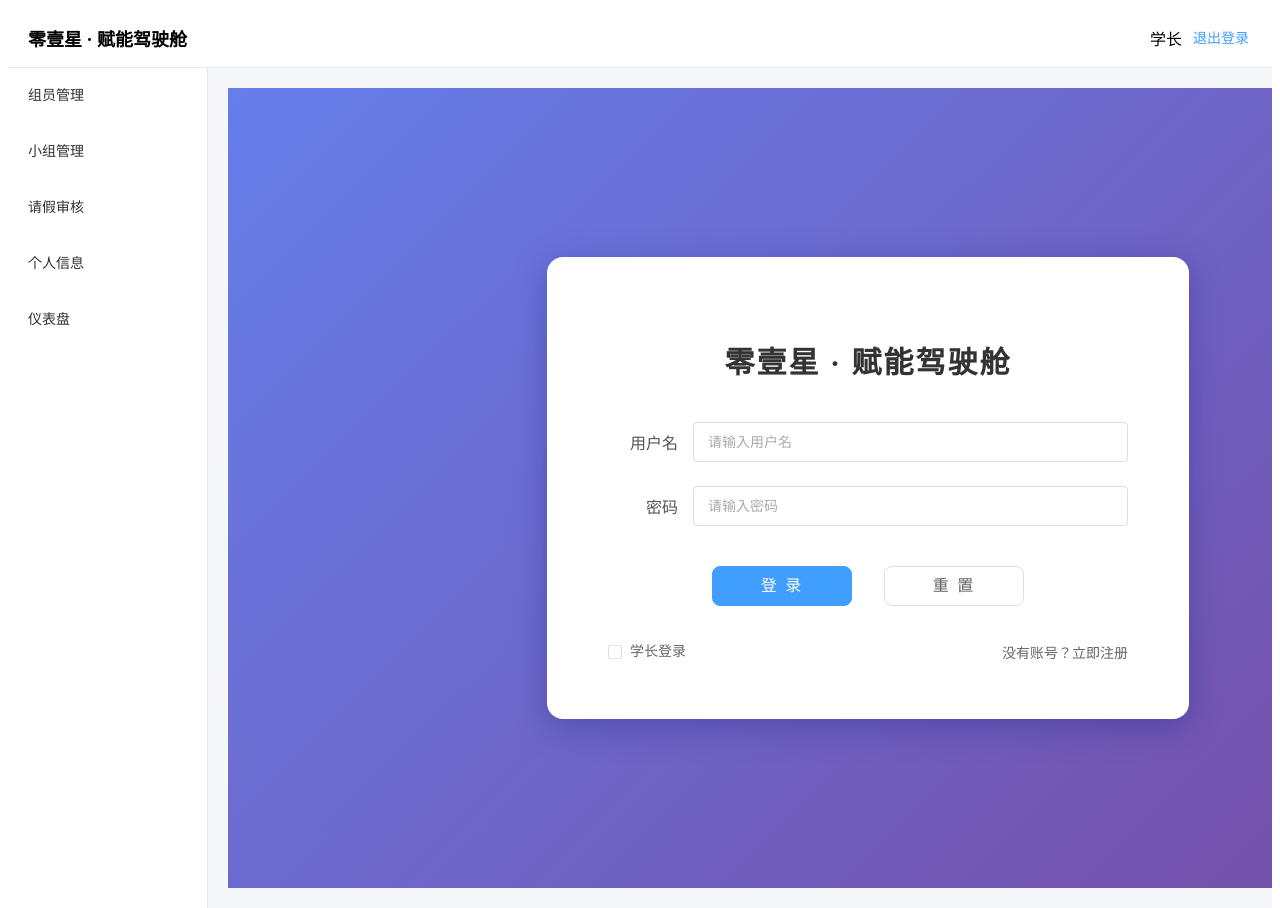
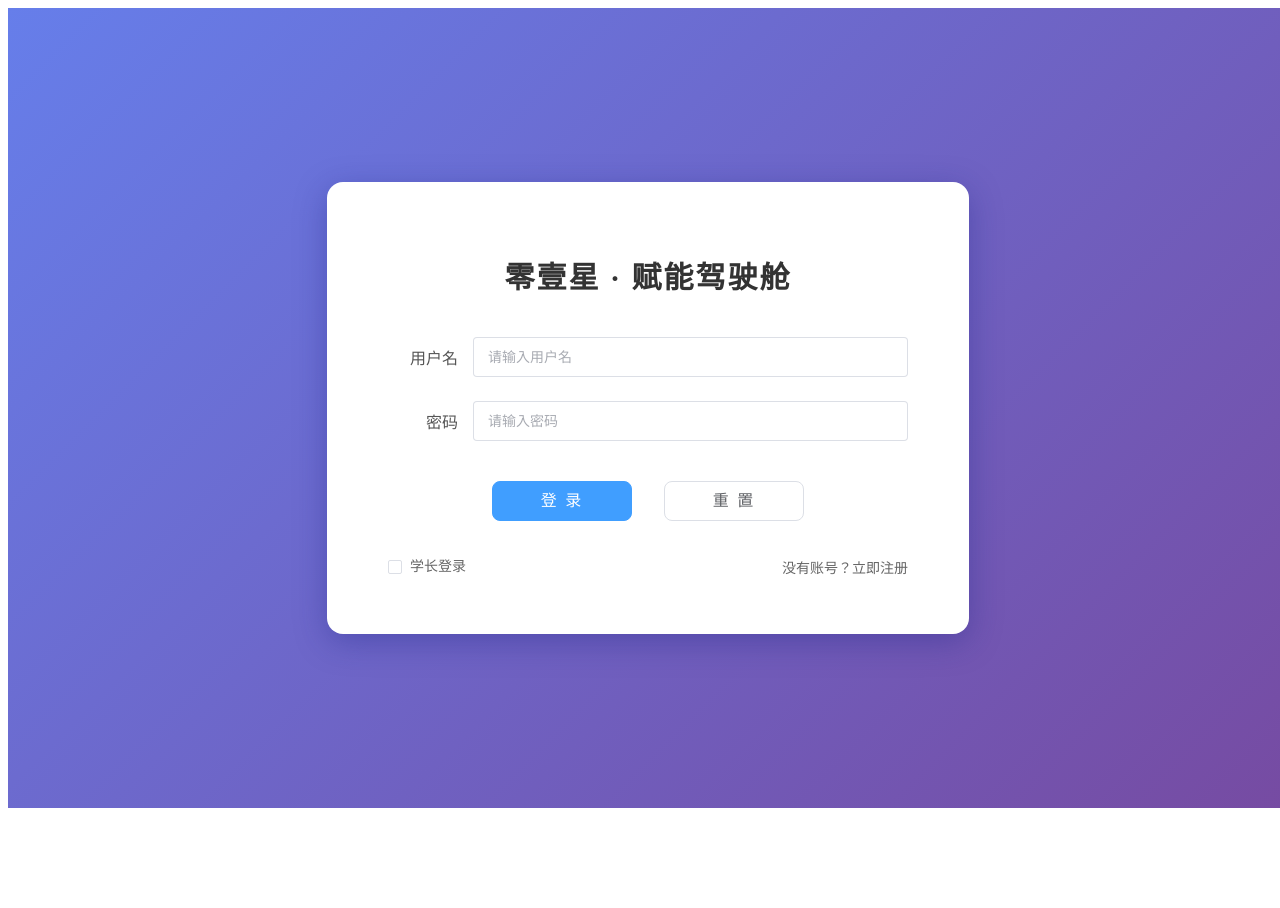
Before and after one commit to FFHaShiQI/ZeroOneManagement, a Vue app in the folder frontend/ZeroOneManagement/: page /login in a window 1280 px wide. After the commit the page ends 816 px from the top, so only its background shows below. Built offline with nearby package versions, Linux system fonts and the light colour scheme.

Commit message:
删除了controller下的impl包,修改了app.vue

```diff
--- a/frontend/ZeroOneManagement/src/App.vue
+++ b/frontend/ZeroOneManagement/src/App.vue
@@ -1,97 +1,11 @@
 <script setup>
-import { RouterView, useRoute, useRouter } from 'vue-router'
-import { ElMessage } from 'element-plus'
 
-const route = useRoute()
-const router = useRouter()
-
-// 学长操作界面菜单(原型图布局)
-const menus = [
-  { path: '/senior/members', title: '组员管理', ready: true },
-  { path: '/senior/groups', title: '小组管理', ready: true },
-  { path: '/senior/leaves', title: '请假审核', ready: true },
-  { path: '/senior/profile', title: '个人信息', ready: true },
-  { path: '/dashboard', title: '仪表盘', ready: true }
-]
-
-function handleMenuSelect(path) {
-  const menu = menus.find((m) => m.path === path)
-  if (!menu?.ready) {
-    ElMessage.info('该功能开发中')
-    return
-  }
-  router.push(path)
-}
-
-// TODO: 登录模块开发后替换为真实用户名
-const username = '学长'
 </script>
 
 <template>
-  <el-container class="layout">
-    <!-- 顶部栏 -->
-    <el-header class="layout-header">
-      <div class="layout-brand">零壹星 · 赋能驾驶舱</div>
-      <div class="layout-user">
-        <span>{{ username }}</span>
-        <el-button link type="primary" @click="handleUnready">退出登录</el-button>
-      </div>
-    </el-header>
-
-    <el-container class="layout-body">
-      <!-- 左侧导航 -->
-      <el-aside width="200px" class="layout-aside">
-        <el-menu
-          :default-active="route.path"
-          class="layout-menu"
-          @select="handleMenuSelect"
-        >
-          <el-menu-item v-for="menu in menus" :key="menu.path" :index="menu.path">
-            {{ menu.title }}
-          </el-menu-item>
-        </el-menu>
-      </el-aside>
-
-      <!-- 主内容区 -->
-      <el-main class="layout-main">
-        <RouterView />
-      </el-main>
-    </el-container>
-  </el-container>
+    <div><RouterView /></div>
 </template>
 
 <style scoped>
-.layout {
-  height: 100vh;
-}
 
-.layout-header {
-  display: flex;
-  align-items: center;
-  justify-content: space-between;
-  border-bottom: 1px solid var(--el-border-color-light);
-}
-
-.layout-brand {
-  font-size: 18px;
-  font-weight: 600;
-}
-
-.layout-user {
-  display: flex;
-  align-items: center;
-  gap: 8px;
-}
-
-.layout-aside {
-  border-right: 1px solid var(--el-border-color-light);
-}
-
-.layout-menu {
-  border-right: none;
-}
-
-.layout-main {
-  background-color: var(--el-fill-color-light);
-}
 </style>
```
Also changed, not shown: 1 other file (tests, documents, lock files or other folders).
